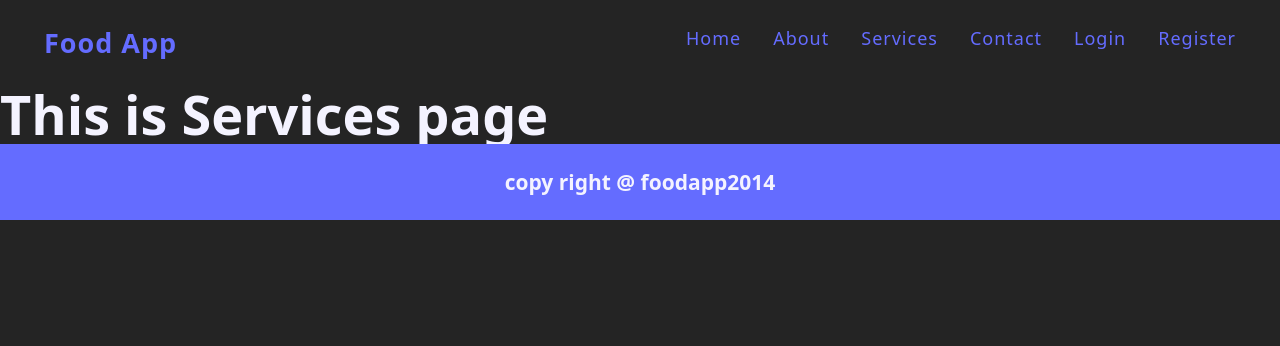
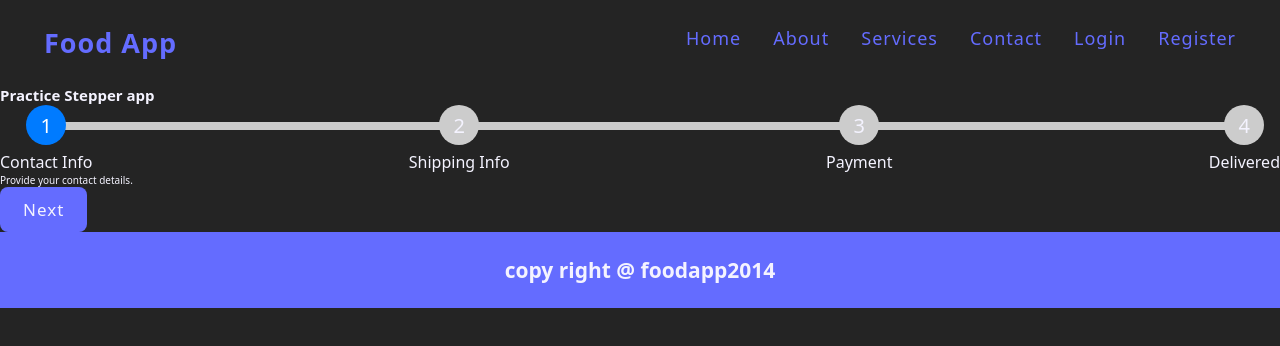
Before and after one commit to Shyam01999/FJP6, a React (Vite) app in the folder pern_series/client/: page /services in a window 1280 px wide. Shown: the top 346 px of the page. Built offline with nearby package versions, Linux system fonts and the light colour scheme.

Commit message:
stepper app added

```diff
--- /dev/null
+++ b/pern_series/client/src/components/Stepper.jsx
@@ -0,0 +1,89 @@
+import React, { useEffect, useRef, useState } from "react";
+import { STEPPER_DATA } from "./StepperData";
+
+function Stepper() {
+  const [current, setCurrent] = useState(1);
+  const [isComplete, setIsComplete] = useState(false);
+  const [margins, setMargins] = useState({
+    marginLeft: 0,
+    marginRight: 0,
+  });
+
+  const stepRef = useRef([]);
+
+  useEffect(() => {
+    console.log(stepRef.current[0].offsetWidth);
+    setMargins({
+      marginLeft: stepRef.current[0].offsetWidth/2,
+      marginRight: stepRef.current[STEPPER_DATA.length-1].offsetWidth/2,
+    });
+  }, [stepRef, STEPPER_DATA.length]);
+
+  const handleNext = () => {
+    setCurrent((prev) => {
+      if (prev == STEPPER_DATA.length) {
+        setIsComplete(true);
+        return prev;
+      } else {
+        return prev + 1;
+      }
+    });
+  };
+
+  const calculateProgressBar = () => {
+    return ((current - 1) / (STEPPER_DATA.length - 1)) * 100;
+  };
+
+  const ActiveComponent = STEPPER_DATA[current - 1]?.component;
+
+  return (
+    <>
+      <div className="stepper">
+        {STEPPER_DATA.map((item, index) => {
+          const { name, component } = item;
+          return (
+            <div
+              key={index}
+              ref={(el) => (stepRef.current[index] = el)}
+              className={`step ${
+                current > index + 1 || isComplete ? "complete" : ""
+              } ${current === index + 1 ? "active" : ""}`}
+            >
+              <div className="step-number">
+                {current > index + 1 || isComplete ? (
+                  <span>&#10003;</span>
+                ) : (
+                  index + 1
+                )}
+              </div>
+              <div className="step-name">{name}</div>
+            </div>
+          );
+        })}
+
+        <div
+          className="progress-bar"
+          style={{
+            width: `calc(100% - ${margins.marginLeft + margins.marginRight}px)`,
+            marginLeft:margins.marginLeft
+          }}
+        >
+          <div
+            className="progress"
+            style={{ width: `${calculateProgressBar()}%` }}
+          ></div>
+        </div>
+      </div>
+
+      <ActiveComponent />
+
+      {!isComplete && (
+        <button onClick={handleNext}>
+          {current == STEPPER_DATA.length ? "Finish" : "Next"}
+        </button>
+      )}
+    </>
+  );
+}
+
+export default Stepper;
--- /dev/null
+++ b/pern_series/client/src/components/StepperData.jsx
@@ -0,0 +1,18 @@
+export const STEPPER_DATA =[
+    {
+        name:"Contact Info",
+        component: ()=> <div>Provide your contact details.</div>
+    },
+    {
+        name:"Shipping Info",
+        component: ()=> <div>Enter your Shipping address.</div>
+    },
+    {
+        name:"Payment",
+        component: ()=> <div>Complete Payment for your order.</div>
+    },
+    {
+        name:"Delivered",
+        component: ()=> <div>Your Order has been delivered.</div>
+    }
+]
--- a/pern_series/client/src/pages/Services.jsx
+++ b/pern_series/client/src/pages/Services.jsx
@@ -1,9 +1,13 @@
-import React from 'react'
+import React from "react";
+import Stepper from "../components/Stepper";
 
 function Services() {
   return (
-    <h1>This is Services page</h1>
-  )
+    <div>
+      <h2>Practice Stepper app</h2>
+      <Stepper />
+    </div>
+  );
 }
 
-export default Services
+export default Services;
--- a/pern_series/client/src/styles/style.css
+++ b/pern_series/client/src/styles/style.css
@@ -35,82 +35,88 @@ button {
     transition: border-color 0.3s;
 }
 
-.secondary-btn{
+.secondary-btn {
     background-color: transparent;
     box-shadow: inset 0 0 0 0.2rem var(--btn-color);
     margin-left: 3.2rem;
 }
 
 /* states rule */
-button:hover{
+button:hover {
     box-shadow: inset 0 0 0 0.2rem var(--bg-color);
 
 }
 
-a:hover, a.active{
+a:hover,
+a.active {
     color: var(--btn-color);
 }
 
 
 /* Hero  Section start */
-.section-hero{
-    & .grid{
+.section-hero {
+    & .grid {
         align-items: center;
     }
 
-    .hero-content{
-        & p{
+    .hero-content {
+        & p {
             margin: 2.4rem 0 4.8rem 0;
-            &:first-child{
+
+            &:first-child {
                 margin: 0 0 1.2rem 0;
             }
         }
     }
 
-    .hero-image{
+    .hero-image {
         display: flex;
         justify-content: center;
-        & img{
+
+        & img {
             width: 70%;
             height: auto;
         }
     }
 }
+
 /* Hero  Section end */
 
 /* Analytics  Section start */
-.section-analytics{
+.section-analytics {
     margin: 9.6rem 0;
     text-align: center;
 
-    & .container{
+    & .container {
         background-color: var(--bg-color);
         border-radius: 1rem;
     }
 
-    & .grid{
+    & .grid {
         color: var(--dark-color);
     }
 
-    & h2{
+    & h2 {
         font-size: 2.5rem;
 
     }
 
-    & .div1{
+    & .div1 {
         border-right: 0.1rem solid var(--dark-color);
     }
 
-    & .div1:last-child{
-        border-right:none;
+    & .div1:last-child {
+        border-right: none;
     }
 }
+
 /* Analytics Section end */
 
 /* footer section start */
-.footer-section{
+.footer-section {
     justify-content: center;
 }
+
 /* footer section end */
 ul {
     display: flex;
@@ -148,7 +154,8 @@ ul li {
     margin: 0.5rem 0rem;
 }
 
-.registration-form input, .registration-form textarea {
+.registration-form input,
+.registration-form textarea {
     width: 70%;
     padding-left: 0.3rem;
     padding: 0.5rem;
@@ -170,3 +177,60 @@ ul li {
     border-radius: 0.7rem;
     transition: all 0.3s linear;
 }
+
+/* stepper page start */
+.stepper {
+    position: relative;
+    display: flex;
+    justify-content: space-between;
+    align-items: center;
+    font-size: 2rem;
+}
+
+.step {
+    display: flex;
+    flex-direction: column;
+    align-items: center;
+}
+
+.step-number {
+    width: 40px;
+    height: 40px;
+    border-radius: 50%;
+    background-color: #ccc;
+    display: flex;
+    justify-content: center;
+    align-items: center;
+    margin-bottom: 0.6rem;
+    z-index: 2;
+}
+
+.step-name {
+    font-size: 1.6rem;
+}
+
+.active .step-number{
+    background-color: #007bff;
+    color: #fff;
+}
+
+.complete .step-number{
+    background-color: #28a745;
+    color: #fff;
+}
+
+.progress-bar{
+    position: absolute;
+    top: 25%;
+    left: 0;
+    height: 0.8rem;
+    background-color: #ccc;
+}
+
+.progress{
+    height: 100%;
+    background-color: #28a745;
+    transition: 0.2s ease;
+}
+
+/* stepper page end */
```
